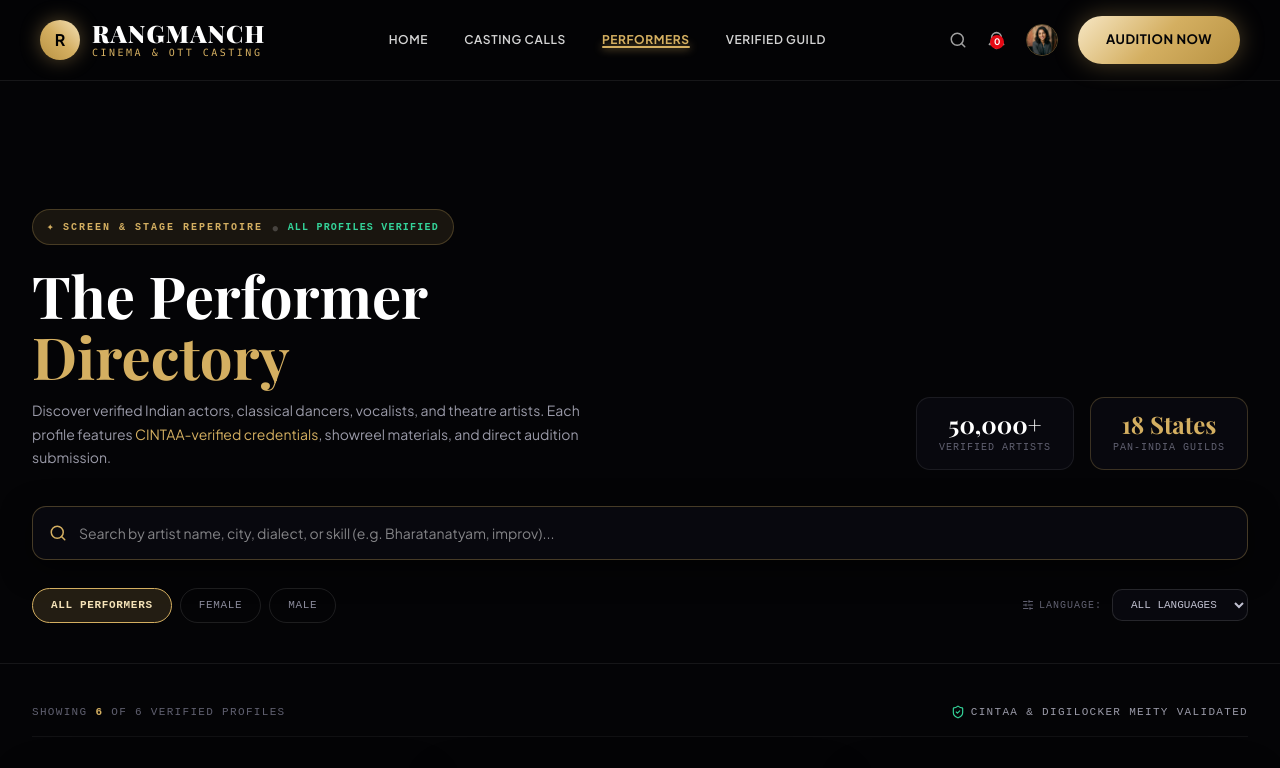
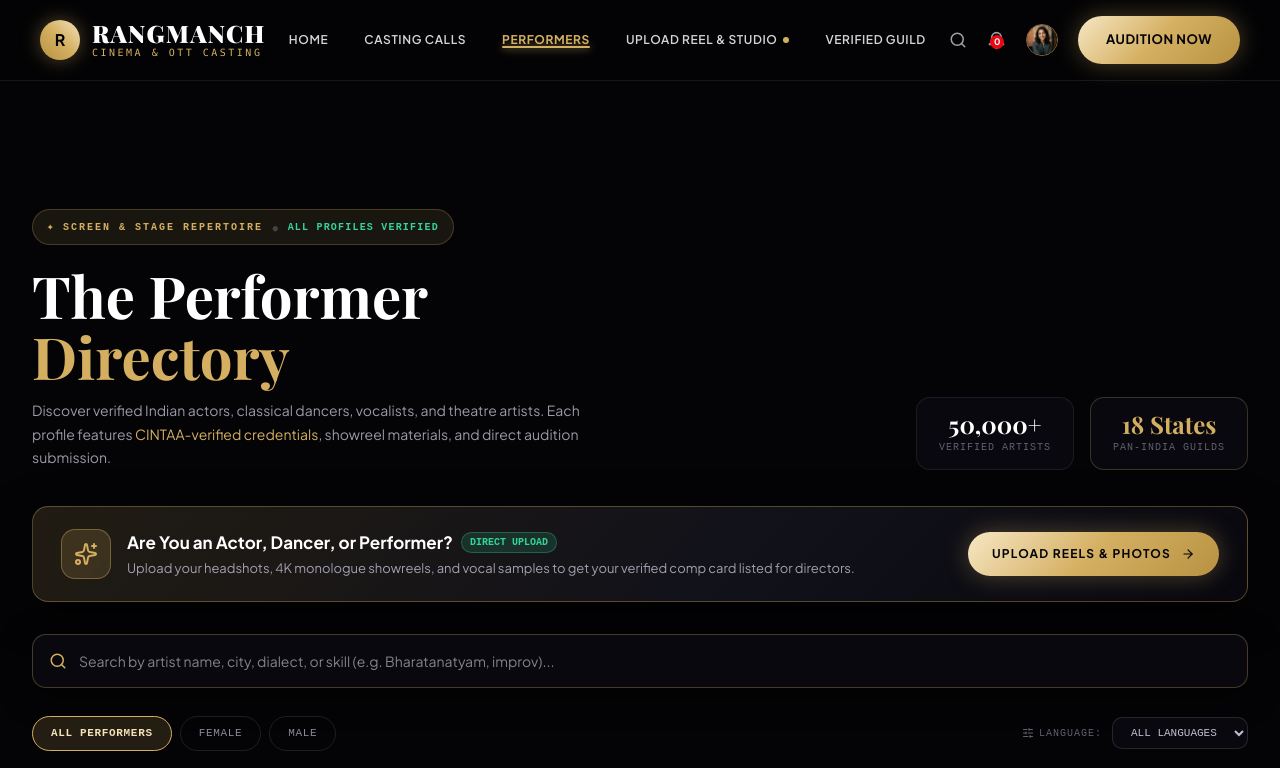
Before and after one commit to jadhavshivam27-lgtm/Rangmanch, a Next.js app: page /talent in a window 1280 px wide. Shown: the top 768 px of the page. Built offline with nearby package versions, Linux system fonts and the light colour scheme; a web font is replaced by a local one.

Commit message:
feat: Integrate Performer Studio & Media Vault directly into main Navbar, Homepage, and Talent directory

```diff
--- a/src/app/HomePageClient.tsx
+++ b/src/app/HomePageClient.tsx
@@ -265,6 +265,42 @@
               Search Roles
             </button>
           </form>
+
+          {/* Quick Primary Actions */}
+          <div
+            style={{
+              display: "flex",
+              alignItems: "center",
+              justifyContent: "center",
+              gap: "12px",
+              flexWrap: "wrap",
+              marginBottom: "36px",
+            }}
+          >
+            <Link
+              href="/casting-calls"
+              className="btn-cinema-ghost"
+              style={{ height: "40px", padding: "0 20px", fontSize: "11px", letterSpacing: "0.08em" }}
+            >
+              <Film size={14} color="#d4af61" />
+              <span>Explore Casting Calls</span>
+            </Link>
+
+            <Link
+              href="/dashboard/talent"
+              className="btn-cinema-gold"
+              style={{
+                height: "40px",
+                padding: "0 20px",
+                fontSize: "11px",
+                letterSpacing: "0.08em",
+                boxShadow: "0 0 20px rgba(212,175,97,0.35)",
+              }}
+            >
+              <Sparkles size={14} />
+              <span>Performer Studio: Upload Reels &amp; Photos</span>
+            </Link>
+          </div>
 
           {/* Stats Row */}
           <div
@@ -706,6 +742,21 @@
               </h2>
             </div>
 
+            <div style={{ display: "flex", alignItems: "center", gap: "16px", flexWrap: "wrap" }}>
+              <Link
+                href="/dashboard/talent"
+                className="btn-cinema-gold"
+                style={{
+                  height: "36px",
+                  padding: "0 18px",
+                  fontSize: "10px",
+                  letterSpacing: "0.12em",
+                }}
+              >
+                <Sparkles size={13} />
+                <span>UPLOAD YOUR REEL</span>
+              </Link>
+
               <Link
                 href="/talent"
                 style={{
@@ -722,6 +773,7 @@
               >
                 View Full Talent Roster <ArrowRight size={14} />
               </Link>
+            </div>
           </div>
 
           {/* Talent Grid — 4 columns */}
--- a/src/app/talent/page.tsx
+++ b/src/app/talent/page.tsx
@@ -296,6 +296,94 @@
                 </div>
               ))}
             </div>
+          </div>
+
+          {/* Performer Upload & Media Vault CTA Banner */}
+          <div
+            style={{
+              padding: "22px 28px",
+              borderRadius: "16px",
+              background:
+                "linear-gradient(135deg, rgba(212,175,97,0.14) 0%, rgba(20,20,30,0.85) 60%, rgba(8,8,14,0.95) 100%)",
+              border: "1px solid rgba(212,175,97,0.35)",
+              display: "flex",
+              alignItems: "center",
+              justifyContent: "space-between",
+              flexWrap: "wrap",
+              gap: "20px",
+              marginBottom: "32px",
+              boxShadow: "0 12px 40px rgba(0,0,0,0.5)",
+            }}
+          >
+            <div style={{ display: "flex", alignItems: "center", gap: "16px" }}>
+              <div
+                style={{
+                  width: "50px",
+                  height: "50px",
+                  borderRadius: "14px",
+                  backgroundColor: "rgba(212,175,97,0.16)",
+                  border: "1px solid rgba(212,175,97,0.4)",
+                  display: "flex",
+                  alignItems: "center",
+                  justifyContent: "center",
+                  color: "#d4af61",
+                  flexShrink: 0,
+                }}
+              >
+                <Sparkles size={24} />
+              </div>
+              <div>
+                <div style={{ display: "flex", alignItems: "center", gap: "8px" }}>
+                  <h3
+                    style={{
+                      margin: 0,
+                      fontSize: "17px",
+                      fontWeight: 700,
+                      color: "#ffffff",
+                    }}
+                  >
+                    Are You an Actor, Dancer, or Performer?
+                  </h3>
+                  <span
+                    style={{
+                      fontSize: "10px",
+                      fontFamily: "monospace",
+                      padding: "2px 8px",
+                      borderRadius: "100px",
+                      backgroundColor: "rgba(52,211,153,0.15)",
+                      border: "1px solid rgba(52,211,153,0.3)",
+                      color: "#34d399",
+                      fontWeight: 700,
+                      textTransform: "uppercase",
+                    }}
+                  >
+                    Direct Upload
+                  </span>
+                </div>
+                <p style={{ margin: "4px 0 0", fontSize: "13px", color: "#a0a0b0" }}>
+                  Upload your headshots, 4K monologue showreels, and vocal samples to get your verified comp card listed for directors.
+                </p>
+              </div>
+            </div>
+
+            <Link
+              href="/dashboard/talent"
+              className="btn-cinema-gold"
+              style={{
+                height: "44px",
+                padding: "0 24px",
+                fontSize: "12px",
+                letterSpacing: "0.1em",
+                textDecoration: "none",
+                display: "inline-flex",
+                alignItems: "center",
+                gap: "10px",
+                flexShrink: 0,
+              }}
+            >
+              <span>UPLOAD REELS &amp; PHOTOS</span>
+              <ArrowRight size={14} />
+            </Link>
           </div>
 
           {/* Search Bar */}
--- a/src/components/Navbar.tsx
+++ b/src/components/Navbar.tsx
@@ -73,6 +73,18 @@
             )}
           </Link>
           <Link
+            href="/dashboard/talent"
+            className={`hover:text-[#f4e2b8] transition-colors py-2 relative flex items-center gap-1.5 ${
+              pathname.startsWith("/dashboard") ? "text-[#d4af61] font-bold" : ""
+            }`}
+          >
+            <span>Upload Reel &amp; Studio</span>
+            <span className="w-1.5 h-1.5 rounded-full bg-[#d4af61] animate-pulse" />
+            {pathname.startsWith("/dashboard") && (
+              <span className="absolute bottom-0 left-0 right-0 h-[2px] bg-[#d4af61] rounded-full shadow-[0_0_8px_#d4af61]" />
+            )}
+          </Link>
+          <Link
             href="/verification"
             className={`hover:text-[#f4e2b8] transition-colors py-2 relative ${
               pathname.startsWith("/verification") ? "text-[#d4af61] font-bold" : ""
@@ -117,14 +129,18 @@
             </span>
           </div>
 
-          {/* User Avatar */}
-          <div className="w-8 h-8 rounded-full overflow-hidden border border-[#d4af61]/40 shrink-0">
+          {/* User Avatar linking to Performer Dashboard */}
+          <Link
+            href="/dashboard/talent"
+            title="Performer Studio & Media Vault"
+            className="w-8 h-8 rounded-full overflow-hidden border border-[#d4af61]/60 shrink-0 hover:scale-110 hover:border-[#d4af61] transition-all cursor-pointer"
+          >
             <img
               src="/talent1.jpg"
-              alt="Performer"
+              alt="Performer Profile"
               className="w-full h-full object-cover"
             />
-          </div>
+          </Link>
 
           {/* Audition Now CTA Button */}
           <Link
@@ -152,10 +168,11 @@
           <Link href="/" onClick={() => setMobileOpen(false)} className="block py-2 text-white">Home</Link>
           <Link href="/casting-calls" onClick={() => setMobileOpen(false)} className="block py-2 text-neutral-300 hover:text-white">Casting Calls</Link>
           <Link href="/talent" onClick={() => setMobileOpen(false)} className="block py-2 text-neutral-300 hover:text-white">Performers</Link>
+          <Link href="/dashboard/talent" onClick={() => setMobileOpen(false)} className="block py-2 text-[#d4af61] font-bold">Upload Reel &amp; Studio</Link>
           <Link href="/verification" onClick={() => setMobileOpen(false)} className="block py-2 text-neutral-300 hover:text-white">Verified Guild</Link>
           <div className="pt-4 border-t border-white/10 flex flex-col gap-3">
+            <Link href="/dashboard/talent" onClick={() => setMobileOpen(false)} className="btn-cinema-gold py-3 justify-center">Performer Media Vault</Link>
             <Link href="/login" onClick={() => setMobileOpen(false)} className="btn-cinema-ghost py-3 justify-center">Sign In</Link>
-            <Link href="/signup" onClick={() => setMobileOpen(false)} className="btn-cinema-gold py-3 justify-center">Join Rangmanch</Link>
           </div>
         </div>
       )}
```
Lines whose indentation alone changed are shown as unchanged.
